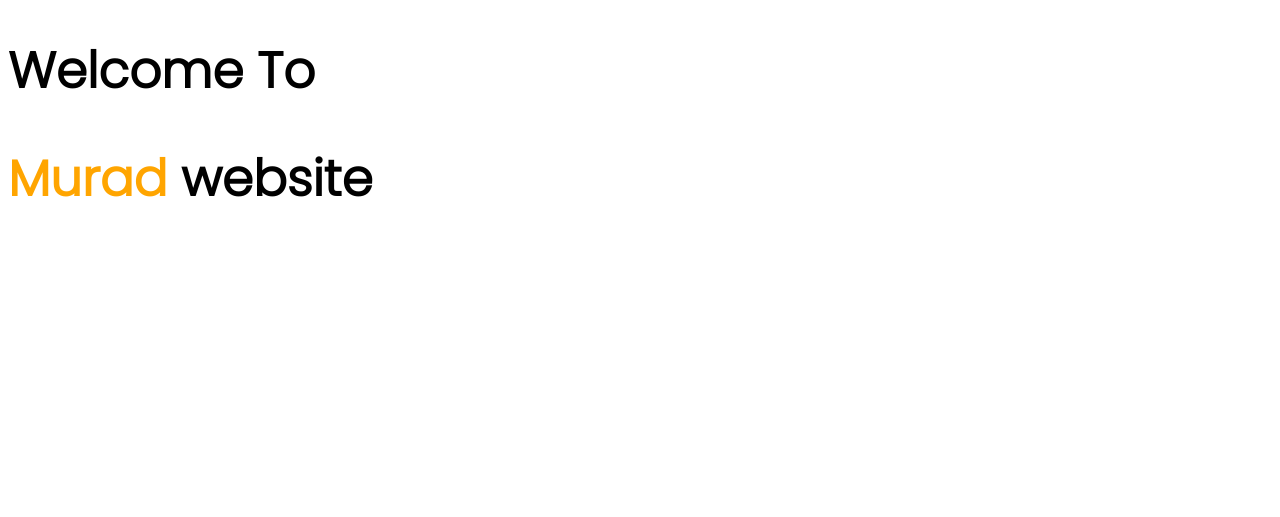
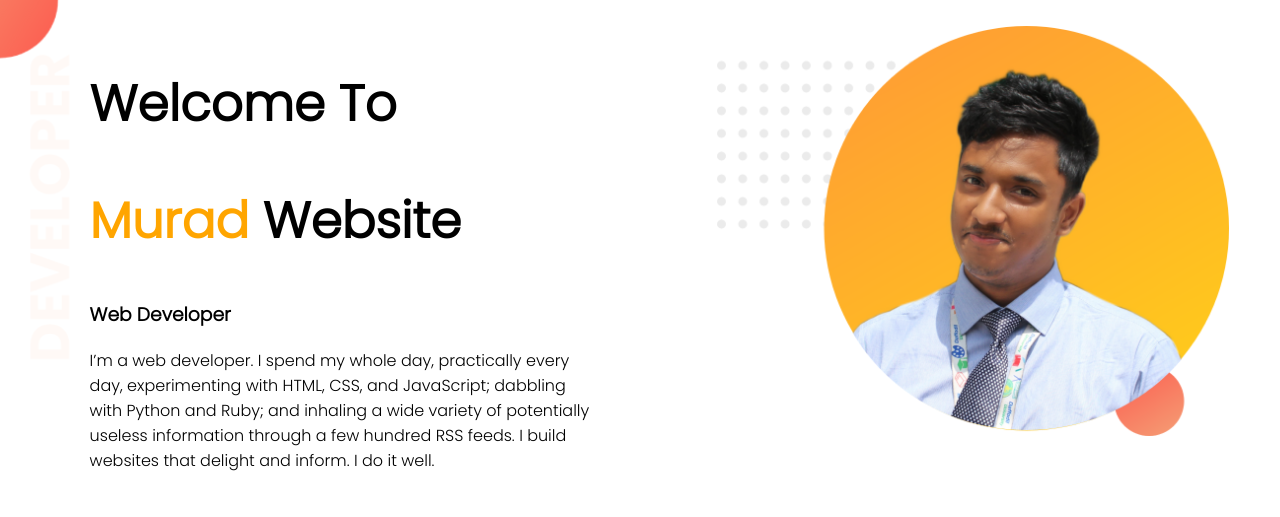
Before and after one commit to mrmuradcse/Simple-Portfolio, a plain HTML site: page index.html in a window 1280 px wide. Drawn offline with Linux system fonts and the light colour scheme.

Commit message:
first section

```diff
--- a/index.html
+++ b/index.html
@@ -10,8 +10,19 @@
 
 </head>
 <body>
-    <h1>Welcome To</h1>
-    <h1><span class="orange-color">Murad</span> website</h1>
+    <section class="top-banner">
+        <div class="half-width">
+            <h1>Welcome To</h1>
+            <h1><span class="orange-color">Murad</span> Website</h1>
+
+            <h3>Web Developer</h3>
+
+            <p>I’m a web developer. I spend my whole day, practically every day, experimenting with HTML, CSS, and JavaScript; dabbling with Python and Ruby; and inhaling a wide variety of potentially useless information through a few hundred RSS feeds. I build websites that delight and inform. I do it well.</p>
+        </div>
+        <div class="half-width">
+            <img src="images/murad1.png" alt="">
+        </div>
+    </section>
 
 </body>
 </html>
--- a/style.css
+++ b/style.css
@@ -1,5 +1,6 @@
 body{
     font-family: 'Poppins', sans-serif;
+    margin: 0px;
 }
 h1{
     font-size: 50px;
@@ -7,3 +8,23 @@ h1{
 .orange-color{
     color: orange;
 }
+
+.half-width{
+    width: 40%;
+    margin-left: 5%;
+    padding: 2%;
+    float: left;
+}
+
+.half-width img{
+    width: 100%;
+}
+
+.top-banner{
+    background-image: url("images/top-banner.png");
+    background-repeat: no-repeat;
+}
+
+section{
+    height: 500px;
+}
```
Also changed, not shown: images/dream-bg.png (added), images/exp-bg.png (added), images/murad1.png (added), images/murad2.png (added), images/top-banner.png (added).
